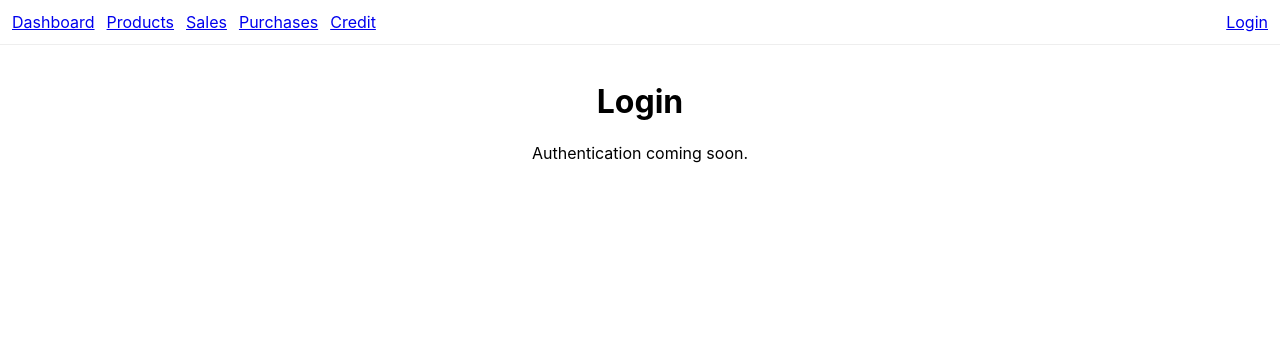
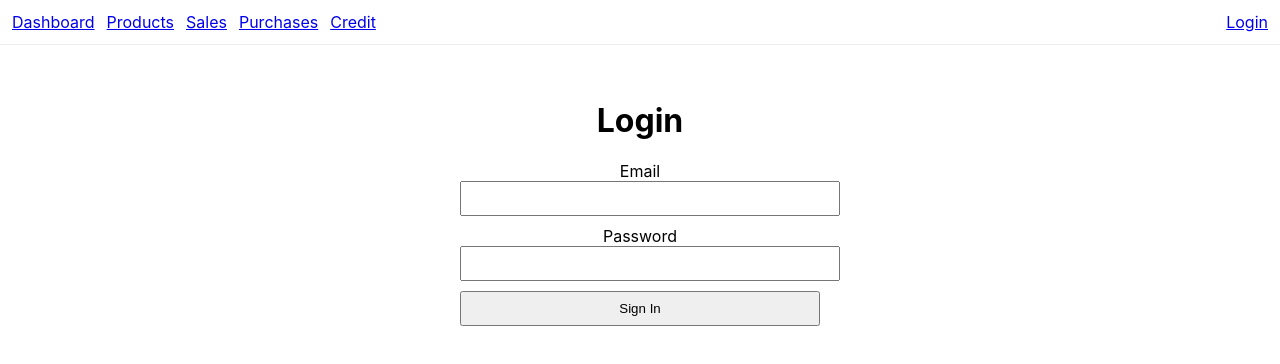
Before and after one commit to kownkotess/mypackaging, a React (Create React App) app in the folder projects/mypackaging/: page /login in a window 1280 px wide. Shown: the top 364 px of the page. Built offline with nearby package versions, Linux system fonts and the light colour scheme; no server answers.

Commit message:
Add AuthContext, ProtectedRoute, and functional Login page with in-app errors

```diff
--- a/projects/mypackaging/src/App.js
+++ b/projects/mypackaging/src/App.js
@@ -1,5 +1,6 @@
 import './App.css';
 import { Routes, Route, Link, Navigate } from 'react-router-dom';
+import ProtectedRoute from './components/ProtectedRoute';
 import Dashboard from './pages/Dashboard';
 import Products from './pages/Products';
 import Sales from './pages/Sales';
@@ -23,10 +24,12 @@ function App() {
       <main style={{ padding: 16 }}>
         <Routes>
           <Route path="/" element={<Dashboard />} />
-          <Route path="/products" element={<Products />} />
-          <Route path="/sales" element={<Sales />} />
-          <Route path="/purchases" element={<Purchases />} />
-          <Route path="/hutang" element={<Hutang />} />
+          <Route element={<ProtectedRoute />}>
+            <Route path="/products" element={<Products />} />
+            <Route path="/sales" element={<Sales />} />
+            <Route path="/purchases" element={<Purchases />} />
+            <Route path="/hutang" element={<Hutang />} />
+          </Route>
           <Route path="/login" element={<Login />} />
           <Route path="*" element={<Navigate to="/" replace />} />
         </Routes>
--- /dev/null
+++ b/projects/mypackaging/src/components/ProtectedRoute.js
@@ -0,0 +1,9 @@
+import { Navigate, Outlet } from 'react-router-dom';
+import { useAuth } from '../context/AuthContext';
+
+export default function ProtectedRoute() {
+  const { user, loading } = useAuth();
+  if (loading) return <div>Loading...</div>;
+  if (!user) return <Navigate to="/login" replace />;
+  return <Outlet />;
+}
--- /dev/null
+++ b/projects/mypackaging/src/context/AuthContext.js
@@ -0,0 +1,36 @@
+import { createContext, useContext, useEffect, useState } from 'react';
+import { auth } from '../firebase';
+import { onAuthStateChanged, signInWithEmailAndPassword, signOut as fbSignOut } from 'firebase/auth';
+
+const AuthContext = createContext(null);
+
+export function AuthProvider({ children }) {
+  const [user, setUser] = useState(null);
+  const [loading, setLoading] = useState(true);
+
+  useEffect(() => {
+    const unsub = onAuthStateChanged(auth, (u) => {
+      setUser(u);
+      setLoading(false);
+    });
+    return () => unsub();
+  }, []);
+
+  const signIn = async (email, password) => {
+    const cred = await signInWithEmailAndPassword(auth, email, password);
+    return cred.user;
+  };
+
+  const signOut = async () => {
+    await fbSignOut(auth);
+  };
+
+  const value = { user, loading, signIn, signOut };
+  return <AuthContext.Provider value={value}>{children}</AuthContext.Provider>;
+}
+
+export function useAuth() {
+  const ctx = useContext(AuthContext);
+  if (!ctx) throw new Error('useAuth must be used within AuthProvider');
+  return ctx;
+}
--- a/projects/mypackaging/src/index.js
+++ b/projects/mypackaging/src/index.js
@@ -1,6 +1,7 @@
 import React from 'react';
 import ReactDOM from 'react-dom/client';
 import { BrowserRouter } from 'react-router-dom';
+import { AuthProvider } from './context/AuthContext';
 import './index.css';
 import App from './App';
 import reportWebVitals from './reportWebVitals';
@@ -9,7 +10,9 @@ const root = ReactDOM.createRoot(document.getElementById('root'));
 root.render(
   <React.StrictMode>
     <BrowserRouter>
-      <App />
+      <AuthProvider>
+        <App />
+      </AuthProvider>
     </BrowserRouter>
   </React.StrictMode>
 );
--- a/projects/mypackaging/src/pages/Login.js
+++ b/projects/mypackaging/src/pages/Login.js
@@ -1,8 +1,55 @@
+import { useState } from 'react';
+import { useNavigate, useLocation } from 'react-router-dom';
+import { useAuth } from '../context/AuthContext';
+
 export default function Login() {
+  const [email, setEmail] = useState('');
+  const [password, setPassword] = useState('');
+  const [error, setError] = useState('');
+  const [loading, setLoading] = useState(false);
+  const navigate = useNavigate();
+  const location = useLocation();
+  const { signIn } = useAuth();
+
+  const from = (location.state && location.state.from) || '/';
+
+  const onSubmit = async (e) => {
+    e.preventDefault();
+    setError('');
+    setLoading(true);
+    try {
+      await signIn(email, password);
+      navigate(from, { replace: true });
+    } catch (err) {
+      setError(err.message || 'Failed to sign in');
+    } finally {
+      setLoading(false);
+    }
+  };
+
   return (
-    <div>
+    <div style={{ maxWidth: 360, margin: '40px auto' }}>
       <h1>Login</h1>
-      <p>Authentication coming soon.</p>
+      {error ? (
+        <div style={{ background: '#fee2e2', color: '#991b1b', padding: 12, borderRadius: 6, marginBottom: 12 }}>
+          {error}
+        </div>
+      ) : null}
+      <form onSubmit={onSubmit}>
+        <div style={{ display: 'flex', flexDirection: 'column', gap: 10 }}>
+          <label>
+            Email
+            <input type="email" value={email} onChange={(e) => setEmail(e.target.value)} required style={{ width: '100%', padding: 8 }} />
+          </label>
+          <label>
+            Password
+            <input type="password" value={password} onChange={(e) => setPassword(e.target.value)} required style={{ width: '100%', padding: 8 }} />
+          </label>
+          <button type="submit" disabled={loading} style={{ padding: '8px 12px' }}>
+            {loading ? 'Signing in…' : 'Sign In'}
+          </button>
+        </div>
+      </form>
     </div>
   );
 }
```
